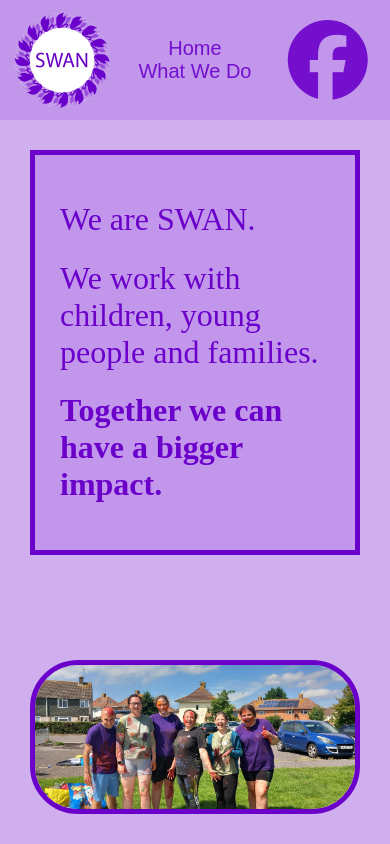
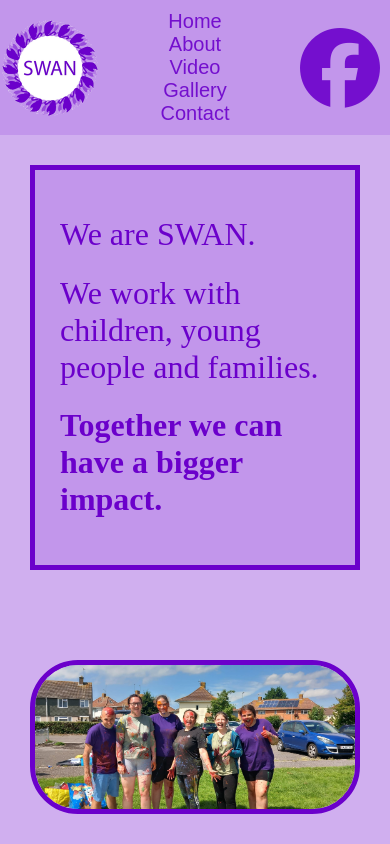
Before and after one commit to jonathan-rose/swan-website, a React (Create React App) app: page / in a window 390 px wide. Built offline with nearby package versions, Linux system fonts and the light colour scheme.

Commit message:
Tweaks to header responsiveness.

```diff
--- a/src/components/header/Header.jsx
+++ b/src/components/header/Header.jsx
@@ -16,17 +16,17 @@
               Home
             </Link>
           </li>
-          {/* <li className="topListItem">
+          <li className="topListItem">
             <Link className="link" to="/about">
               About
             </Link>
-          </li> */}
+          </li>
           <li className="topListItem">
             <Link className="link" to="/video">
-              What We Do
+              Video
             </Link>
           </li>
-          {/* <li className="topListItem">
+          <li className="topListItem">
             <Link className="link" to="/gallery">
               Gallery
             </Link>
@@ -35,7 +35,7 @@
             <Link className="link" to="/contact">
               Contact
             </Link>
-          </li> */}
+          </li>
         </ul>
       </div>
       <div className="topRight">
--- a/src/components/header/header.css
+++ b/src/components/header/header.css
@@ -24,7 +24,7 @@
 
 .topCenter {
     flex: 1;
-    max-width: 30%;
+    max-width: 60%;
 }
 
 .topRight {
@@ -41,12 +41,12 @@
 }
 
 .topListItem {
-    font-size: 22px;
+    font-size: 30px;
     font-weight: 300;
     text-align: center;
 }
 
-@media screen and (max-width: 600px) {
+@media screen and (max-width: 800px) {
     .topList {
         display: block;
     }
```
